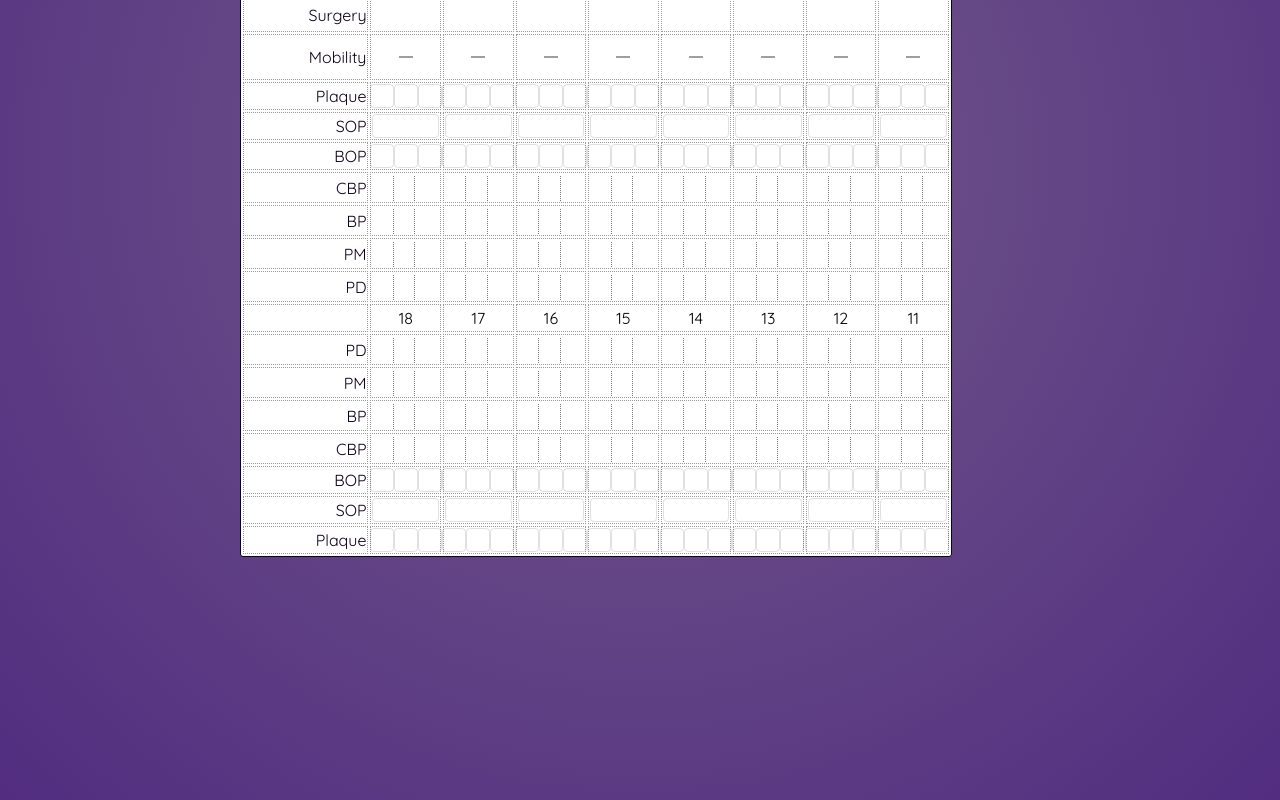
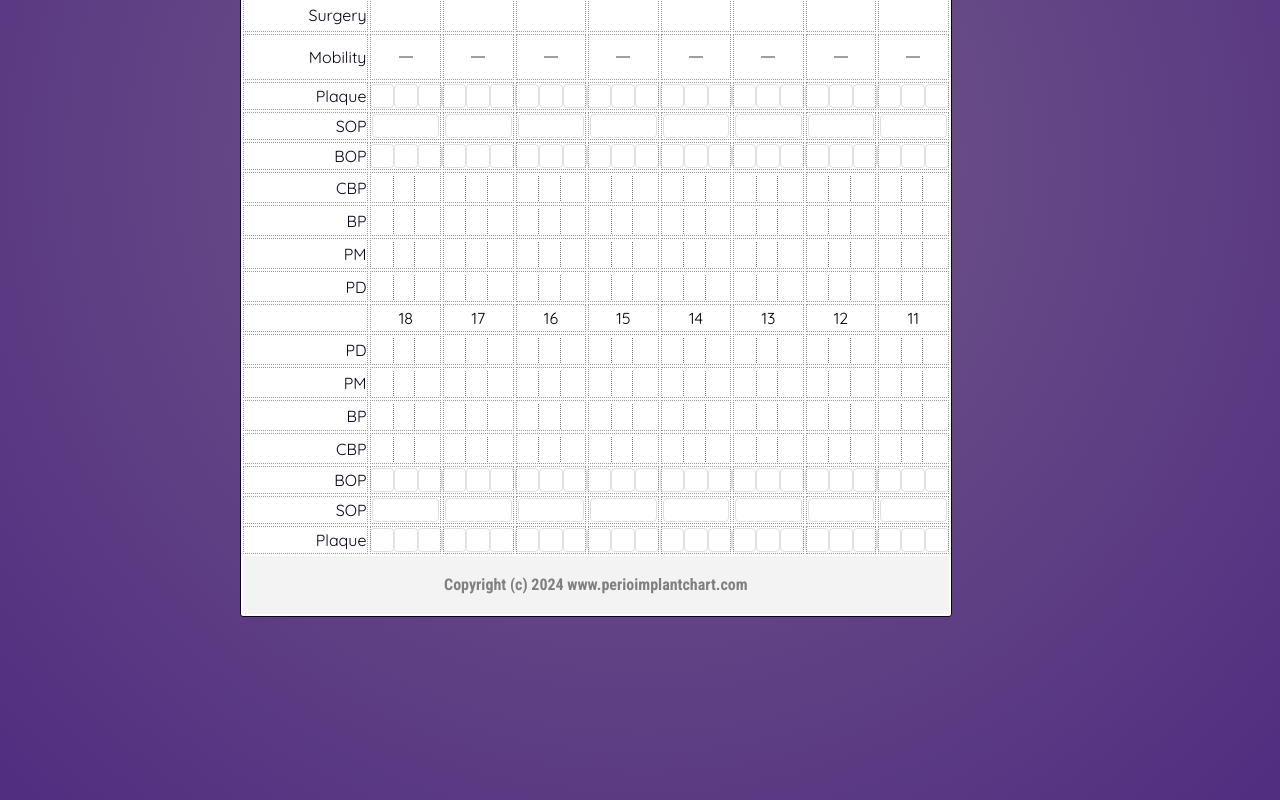
Before and after one commit to artumi/perio-implant-chart, a React (Vite) app: page / in a window 1280 px wide. Shown: the part 480-1280 px from the top of the page. Built offline with nearby package versions, Linux system fonts and the light colour scheme.

Commit message:
copyright added

```diff
--- a/src/components/Table/Legend.jsx
+++ b/src/components/Table/Legend.jsx
@@ -1,12 +1,14 @@
 import "./table.css";
 import LegendBody from "./LegendBody";
 import LegendHead from "./LegendHead";
+import LegendFooter from "./LegendFooter";
 
 export default function Legend() {
   return (
     <table id="periodontalTable">
       <LegendHead />
       <LegendBody />
+      <LegendFooter />
     </table>
   );
 }
--- /dev/null
+++ b/src/components/Table/LegendFooter.jsx
@@ -0,0 +1,11 @@
+export default function LegendFooter() {
+  return (
+    <tfoot>
+      <tr>
+        <th colspan="9">
+          <p>Copyright (c) 2024 www.perioimplantchart.com</p>
+        </th>
+      </tr>
+    </tfoot>
+  );
+}
--- a/src/index.css
+++ b/src/index.css
@@ -106,3 +106,18 @@ main h2 {
   background-color: #7925d3;
   color: #ebe7ef;
 }
+
+p {
+  font-family: "Roboto Condensed", sans-serif;
+  font-size: 1rem;
+  transition: all 0.2s ease-in-out;
+  color: gray;
+}
+
+tfoot {
+  background-color: rgb(243, 243, 243);
+}
+
+thead {
+  background-color: rgb(243, 243, 243);
+}
```
